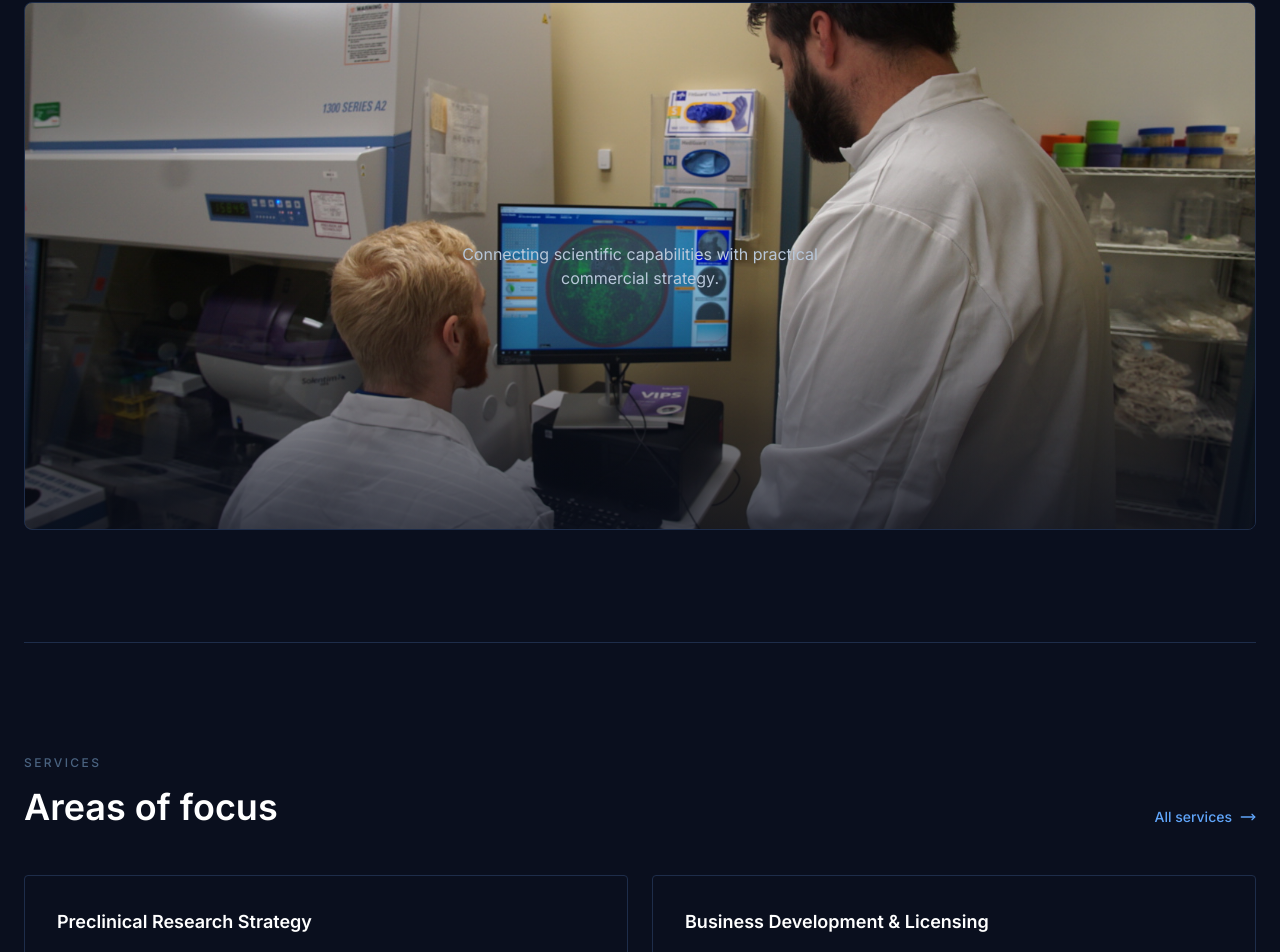
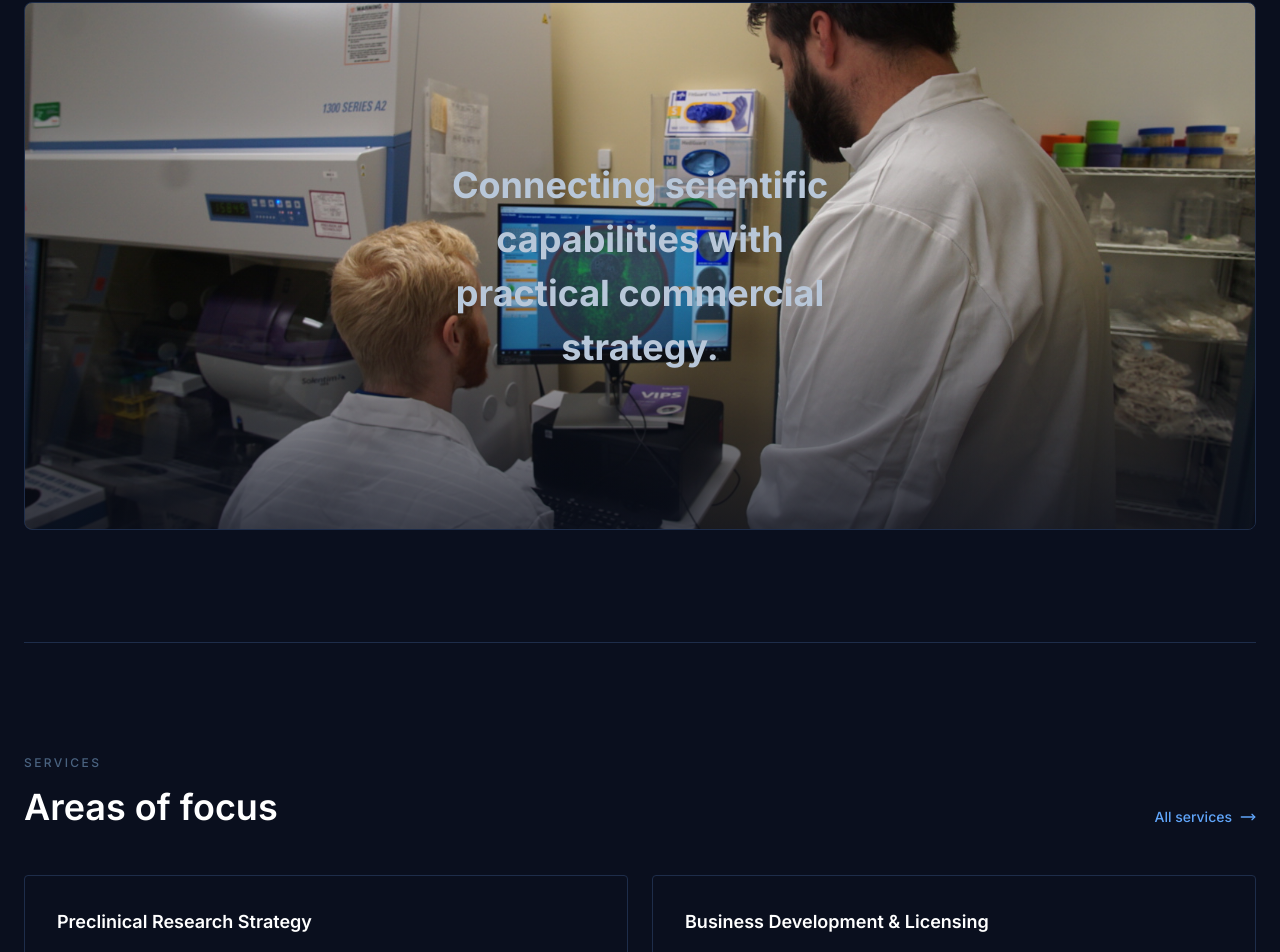
Before and after one commit to brenzeca91/chrisbrenzel, a Next.js app: page /consulting in a window 1280 px wide. Shown: the part 1373-2325 px from the top of the page. Built offline with nearby package versions, Linux system fonts and the light colour scheme; a web font is replaced by a local one.

Commit message:
feat: enhance consulting page header with larger font size and bold emphasis
Co-authored-by: Chris Brenzel <282042845+brenzeca91@users.noreply.github.com>

```diff
--- a/app/consulting/page.tsx
+++ b/app/consulting/page.tsx
@@ -126,8 +126,10 @@ export default function ConsultingPage() {
             className="absolute inset-0 bg-gradient-to-t from-[#0a0f1e]/70 via-transparent to-transparent"
             aria-hidden="true"
           />
-          <p className="relative z-10 text-[#b8c7d9] font-sans text-sm md:text-base max-w-md text-center px-6">
-            Connecting scientific capabilities with practical commercial strategy.
+          <p className="relative z-10 text-[#b8c7d9] font-sans text-[24px] max-w-md text-center px-6">
+            <b className="text-[36px] font-bold block">
+              Connecting scientific capabilities with practical commercial strategy.
+            </b>
           </p>
         </div>
       </section>
```
